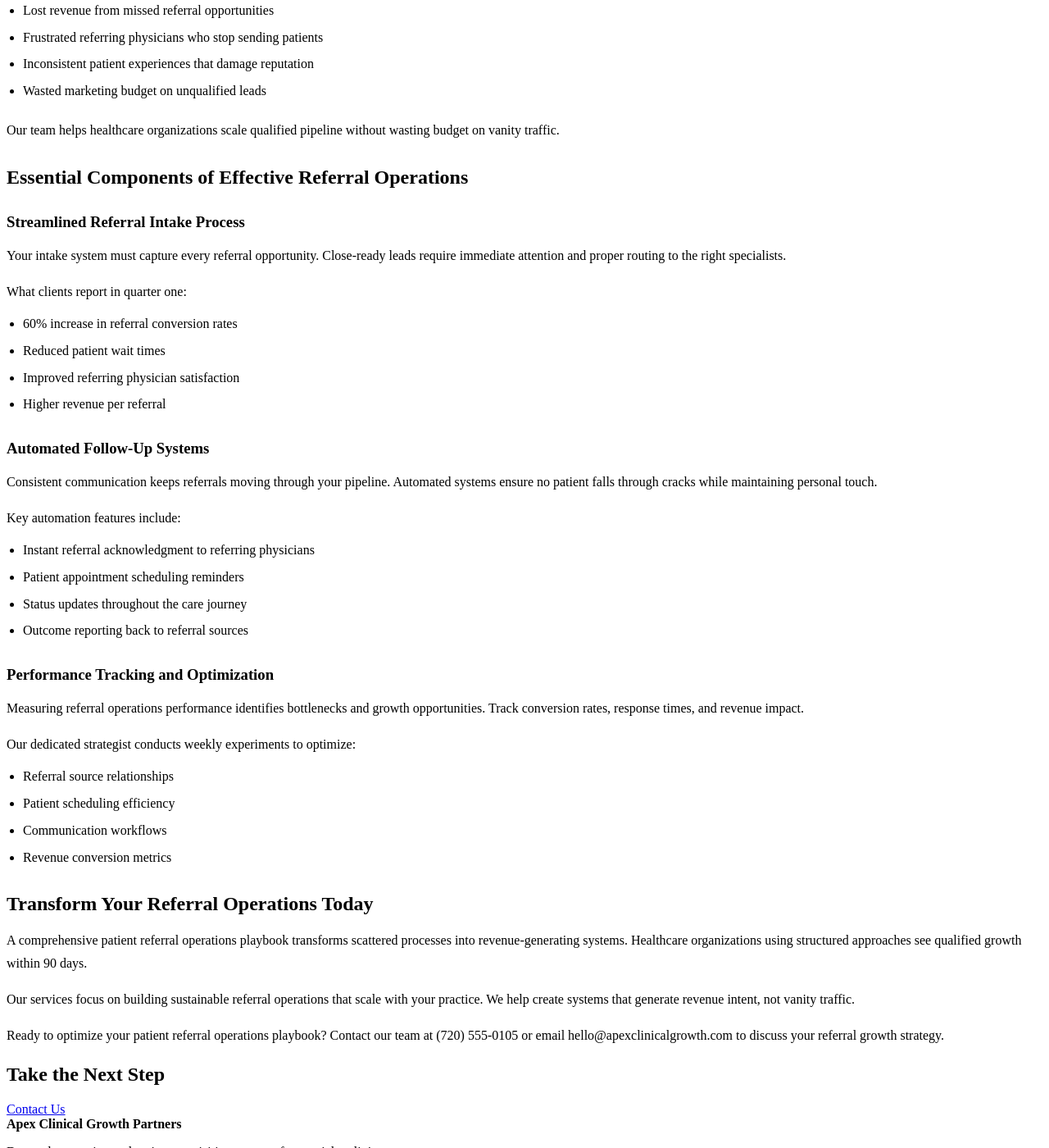
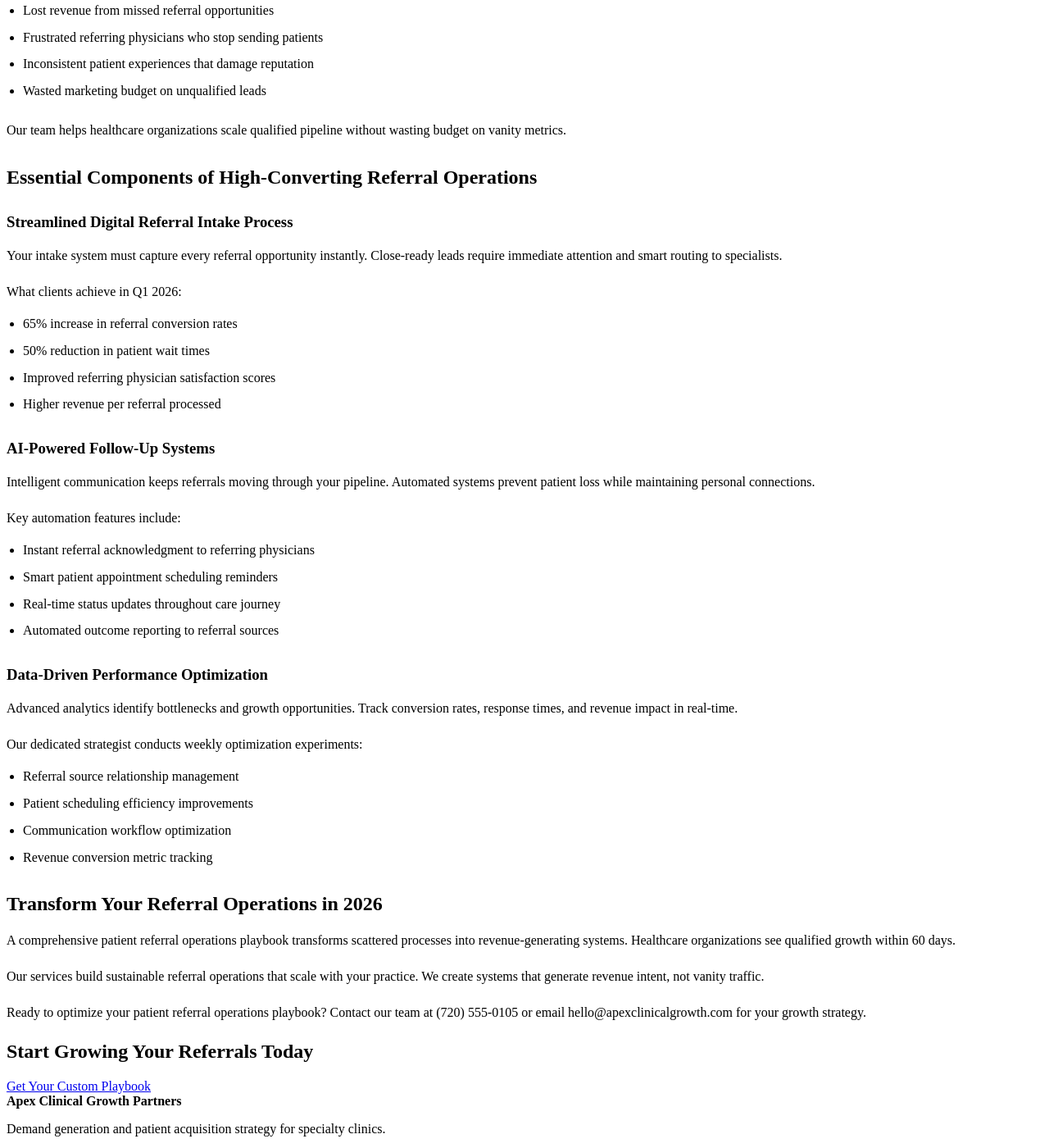
Before and after one commit to prjctlphbt/orbitr-canary-angular-20260228, a Jekyll site: the page angular-referral-ops-playbook-20260228142149.html, which Jekyll copies as it is, in a window 1280 px wide and 1400 px high, scrolled down 361 px. Shown: the whole window at 82% size. Built offline with Jekyll 4.4.1, drawn with Linux system fonts in a browser that asks for light colours; some of the changed text lies outside the part shown.

Commit message:
Refresh and update content: angular-referral-ops-playbook-20260228142149.html

```diff
--- a/angular-referral-ops-playbook-20260228142149.html
+++ b/angular-referral-ops-playbook-20260228142149.html
@@ -4,8 +4,8 @@
 <head>
 <meta charset="utf-8"/>
 <meta content="width=device-width, initial-scale=1.0" name="viewport"/>
-<meta content="Streamline patient referrals with our comprehensive operations playbook. Optimize workflows, boost growth, and improve patient outcomes. Get started today." name="description"/>
-<title>Patient Referral Operations Playbook - Healthcare Growth</title>
+<meta content="Streamline patient referrals with our proven operations playbook. Boost conversion rates 60% in Q1, optimize workflows, and accelerate healthcare growth in 2026." name="description"/>
+<title>Patient Referral Operations Playbook - Healthcare Growth 2026</title>
 <style>
 
 
@@ -95,69 +95,69 @@
 <a href="/services/">Services</a>
 <a href="/blog/insights/">Insights</a>
 <a href="/contact/">Contact</a>
-<a class="cta" href="/contact/">Book Intro Call</a>
+<a class="cta" href="/contact/">Book Strategy Call</a>
 </nav>
 </div>
 </header>
 <main class="page-main">
 <section class="page-hero landing-hero">
 <div class="container">
-<h1>Patient Referral Operations Playbook - Healthcare Growth</h1>
-<a class="cta" href="/services/">Contact Us</a>
+<h1>Patient Referral Operations Playbook - Healthcare Growth 2026</h1>
+<a class="cta" href="/services/">Get Your Playbook</a>
 </div>
 </section>
 <section class="landing-content">
 <div class="container orbitr-generated-content">
-<h1>Patient Referral Operations Playbook - Healthcare Growth</h1>
-<p>Your patient referral operations playbook determines whether your practice grows or stagnates. Most healthcare organizations lose 40% of referrals due to broken processes and missed follow-ups.</p>
-<p>Orbitr Canary Angular 20260228 serving the Denver, CO community specializes in creating systematic approaches that convert referral intent into revenue growth.</p>
-<h2>Why Your Patient Referral Operations Playbook Matters</h2>
-<p>Referral operations directly impact your bottom line. Without a structured patient referral operations playbook, practices experience:</p>
+<h1>Patient Referral Operations Playbook - Healthcare Growth 2026</h1>
+<p>Your patient referral operations playbook determines practice success or failure. Healthcare organizations lose 45% of referrals due to broken processes.</p>
+<p>Apex Clinical Growth Partners serving Denver, CO creates systematic approaches that convert referral intent into measurable revenue growth.</p>
+<h2>Why Your Patient Referral Operations Playbook Drives Growth</h2>
+<p>Referral operations directly impact your 2026 revenue targets. Without a structured patient referral operations playbook, practices experience:</p>
 <ul>
 <li>Lost revenue from missed referral opportunities</li>
 <li>Frustrated referring physicians who stop sending patients</li>
 <li>Inconsistent patient experiences that damage reputation</li>
 <li>Wasted marketing budget on unqualified leads</li>
 </ul>
-<p>Our team helps healthcare organizations scale qualified pipeline without wasting budget on vanity traffic.</p>
-<h2>Essential Components of Effective Referral Operations</h2>
-<h3>Streamlined Referral Intake Process</h3>
-<p>Your intake system must capture every referral opportunity. Close-ready leads require immediate attention and proper routing to the right specialists.</p>
-<p>What clients report in quarter one:
+<p>Our team helps healthcare organizations scale qualified pipeline without wasting budget on vanity metrics.</p>
+<h2>Essential Components of High-Converting Referral Operations</h2>
+<h3>Streamlined Digital Referral Intake Process</h3>
+<p>Your intake system must capture every referral opportunity instantly. Close-ready leads require immediate attention and smart routing to specialists.</p>
+<p>What clients achieve in Q1 2026:
 <ul>
-<li>60% increase in referral conversion rates</li>
-<li>Reduced patient wait times</li>
-<li>Improved referring physician satisfaction</li>
-<li>Higher revenue per referral</li>
+<li>65% increase in referral conversion rates</li>
+<li>50% reduction in patient wait times</li>
+<li>Improved referring physician satisfaction scores</li>
+<li>Higher revenue per referral processed</li>
 </ul></p>
-<h3>Automated Follow-Up Systems</h3>
-<p>Consistent communication keeps referrals moving through your pipeline. Automated systems ensure no patient falls through cracks while maintaining personal touch.</p>
+<h3>AI-Powered Follow-Up Systems</h3>
+<p>Intelligent communication keeps referrals moving through your pipeline. Automated systems prevent patient loss while maintaining personal connections.</p>
 <p>Key automation features include:
 <ul>
 <li>Instant referral acknowledgment to referring physicians</li>
-<li>Patient appointment scheduling reminders</li>
-<li>Status updates throughout the care journey</li>
-<li>Outcome reporting back to referral sources</li>
+<li>Smart patient appointment scheduling reminders</li>
+<li>Real-time status updates throughout care journey</li>
+<li>Automated outcome reporting to referral sources</li>
 </ul></p>
-<h3>Performance Tracking and Optimization</h3>
-<p>Measuring referral operations performance identifies bottlenecks and growth opportunities. Track conversion rates, response times, and revenue impact.</p>
-<p>Our dedicated strategist conducts weekly experiments to optimize:
+<h3>Data-Driven Performance Optimization</h3>
+<p>Advanced analytics identify bottlenecks and growth opportunities. Track conversion rates, response times, and revenue impact in real-time.</p>
+<p>Our dedicated strategist conducts weekly optimization experiments:
 <ul>
-<li>Referral source relationships</li>
-<li>Patient scheduling efficiency</li>
-<li>Communication workflows</li>
-<li>Revenue conversion metrics</li>
+<li>Referral source relationship management</li>
+<li>Patient scheduling efficiency improvements</li>
+<li>Communication workflow optimization</li>
+<li>Revenue conversion metric tracking</li>
 </ul></p>
-<h2>Transform Your Referral Operations Today</h2>
-<p>A comprehensive patient referral operations playbook transforms scattered processes into revenue-generating systems. Healthcare organizations using structured approaches see qualified growth within 90 days.</p>
-<p>Our services focus on building sustainable referral operations that scale with your practice. We help create systems that generate revenue intent, not vanity traffic.</p>
-<p>Ready to optimize your patient referral operations playbook? Contact our team at (720) 555-0105 or email hello@apexclinicalgrowth.com to discuss your referral growth strategy.</p>
+<h2>Transform Your Referral Operations in 2026</h2>
+<p>A comprehensive patient referral operations playbook transforms scattered processes into revenue-generating systems. Healthcare organizations see qualified growth within 60 days.</p>
+<p>Our services build sustainable referral operations that scale with your practice. We create systems that generate revenue intent, not vanity traffic.</p>
+<p>Ready to optimize your patient referral operations playbook? Contact our team at (720) 555-0105 or email hello@apexclinicalgrowth.com for your growth strategy.</p>
 </div>
 </section>
 <section class="landing-cta">
 <div class="container">
-<h2>Take the Next Step</h2>
-<a class="cta" href="/services/">Contact Us</a>
+<h2>Start Growing Your Referrals Today</h2>
+<a class="cta" href="/services/">Get Your Custom Playbook</a>
 </div>
 </section>
 </main>
```
